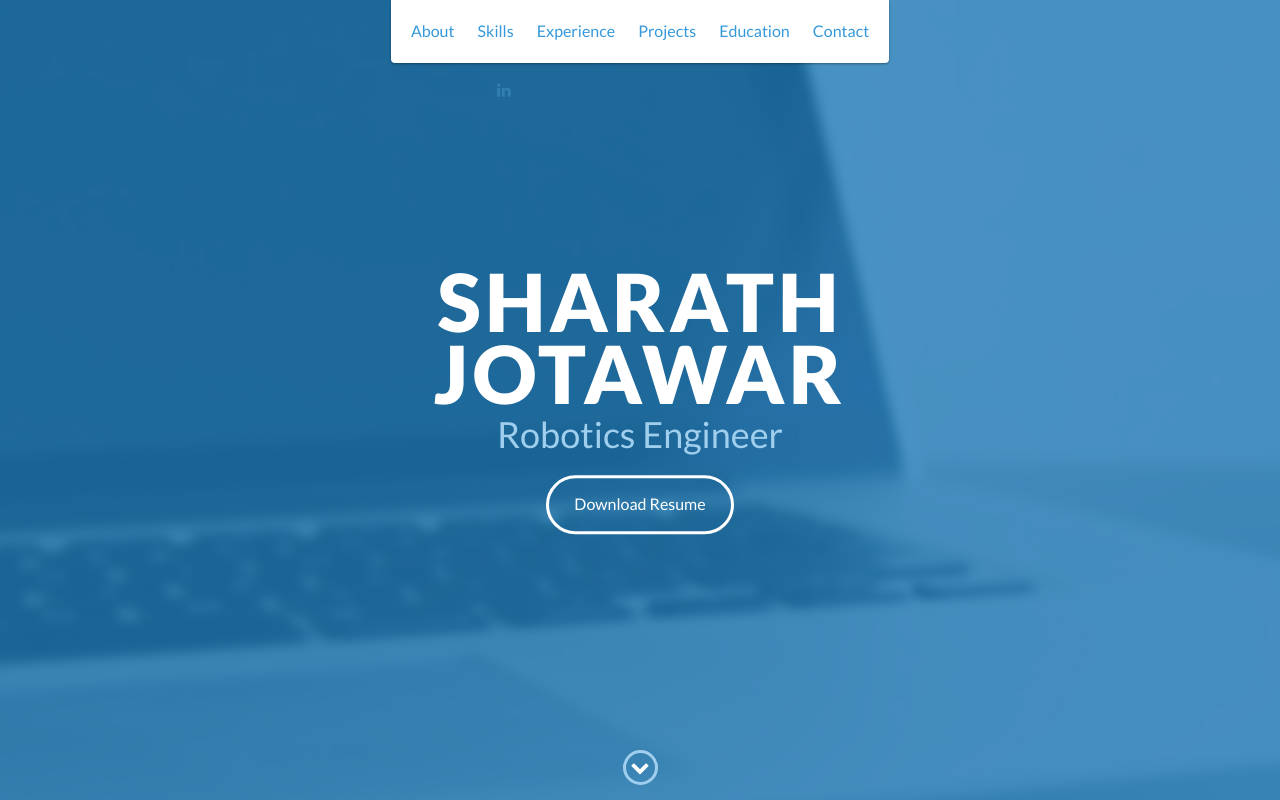
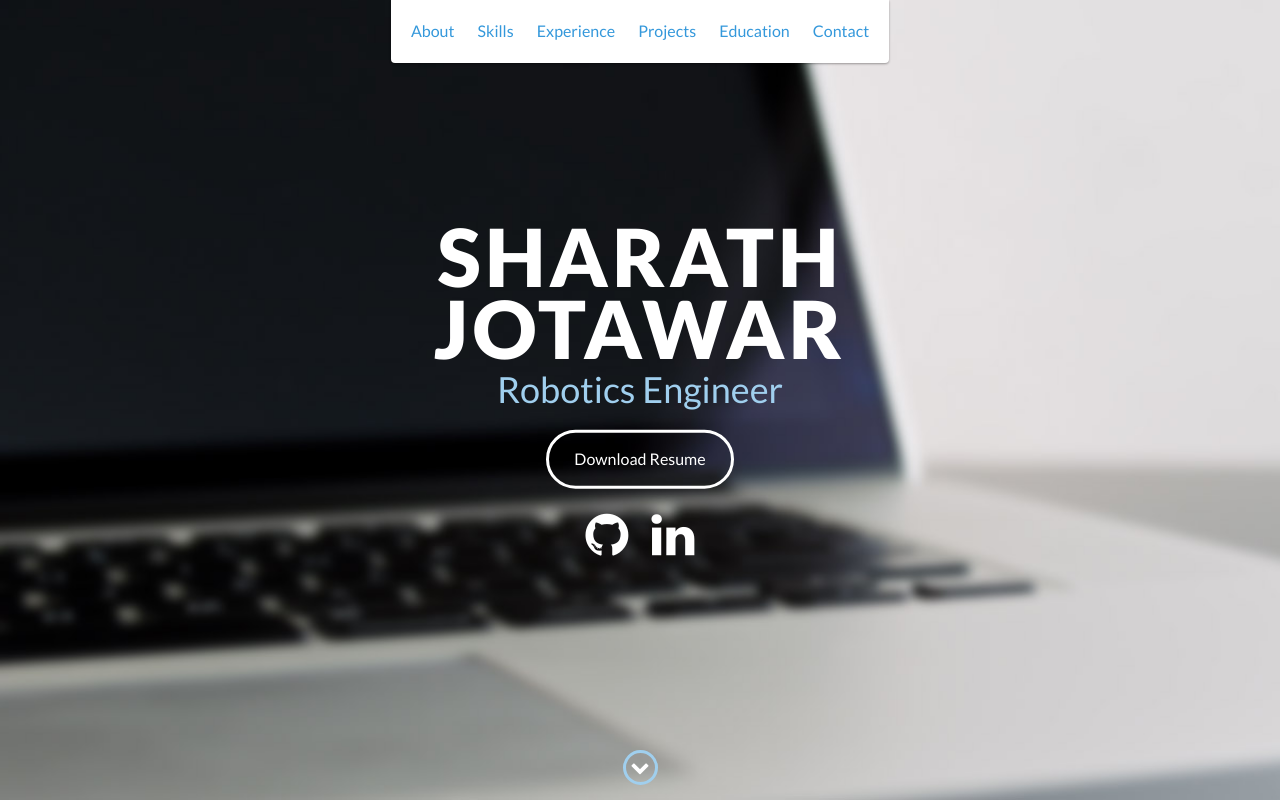
Before and after one commit to sharathrjtr/sharathrjtr.github.io, a website: page index.html in a window 1280 px wide. Shown: the top 800 px of the page. Drawn offline with nearby package versions, Linux system fonts and the light colour scheme.

Commit message:
update projects

```diff
--- a/index.html
+++ b/index.html
@@ -51,29 +51,15 @@
             <h1>Sharath Jotawar</h1>
             <h2>Robotics Engineer</h2>
             <a href="https://drive.google.com/file/d/0B0capxVVxKleenh0c1lQUDlkbVE/view?usp=sharing" class="btn-rounded-white">Download Resume</a>
+
+<div style="margin: 10px; position:relative">
+<a style="padding:10px; font-size:50px; opacity:1.0; color:white" href="https://github.com/sharathrjtr/" target="_blank"><i class="fa fa-github" aria-hidden="true"></i></a>
+<a style="padding:10px; font-size:50px; color:white" href="https://www.linkedin.com/in/sharath-jotawar" target="_blank"><i class="fa fa-linkedin" aria-hidden="true"></i></a>
+</div>
         </div>
-                <div class="col-sm-5 social">
-                    <ul>
-                        <li>
-                            <a href="https://github.com/sharathrjtr/" target="_blank"><i class="fa fa-github" aria-hidden="true"></i></a>
-                        </li>
-                        <!--li>
-                            <a href="https://stackoverflow.com/" target="_blank"><i class="fa fa-stack-overflow" aria-hidden="true"></i></a>
-                        </li-->
-                        <!--li>
-                            <a href="https://www.facebook.com/" target="_blank"><i class="fa fa-facebook" aria-hidden="true"></i></a>
-                        </li>
-                        <li>
-                            <a href="https://twitter.com/" target="_blank"><i class="fa fa-twitter" aria-hidden="true"></i></a>
-                        </li>
-                        <li-->
-                            <a href="https://www.linkedin.com/in/sharath-jotawar" target="_blank"><i class="fa fa-linkedin" aria-hidden="true"></i></a>
-                        </li>
-                    </ul>
-                </div>
         <!-- End #lead-content -->
 
-        <div id="lead-overlay"></div>
+        <!--div id="lead-overlay"></div-->
 
         <div id="lead-down">
             <span>
@@ -281,6 +267,25 @@ This project deals with the external calibration of a robotic manipulators with
                 </div>
             </div>
         </div>
+                <!--div class="col-sm-5 social">
+                    <ul>
+                        <li>
+                            <a href="https://github.com/sharathrjtr/" target="_blank"><i class="fa fa-github" aria-hidden="true"></i></a>
+                        </li>
+                        <li>
+                            <a href="https://stackoverflow.com/" target="_blank"><i class="fa fa-stack-overflow" aria-hidden="true"></i></a>
+                        </li>
+                        <li>
+                            <a href="https://www.facebook.com/" target="_blank"><i class="fa fa-facebook" aria-hidden="true"></i></a>
+                        </li>
+                        <li>
+                            <a href="https://twitter.com/" target="_blank"><i class="fa fa-twitter" aria-hidden="true"></i></a>
+                        </li>
+                        <li>
+                            <a href="https://www.linkedin.com/in/sharath-jotawar" target="_blank"><i class="fa fa-linkedin" aria-hidden="true"></i></a>
+                        </li>
+                    </ul>
+                </div-->
     </footer>
     <!-- End footer -->
 
```
